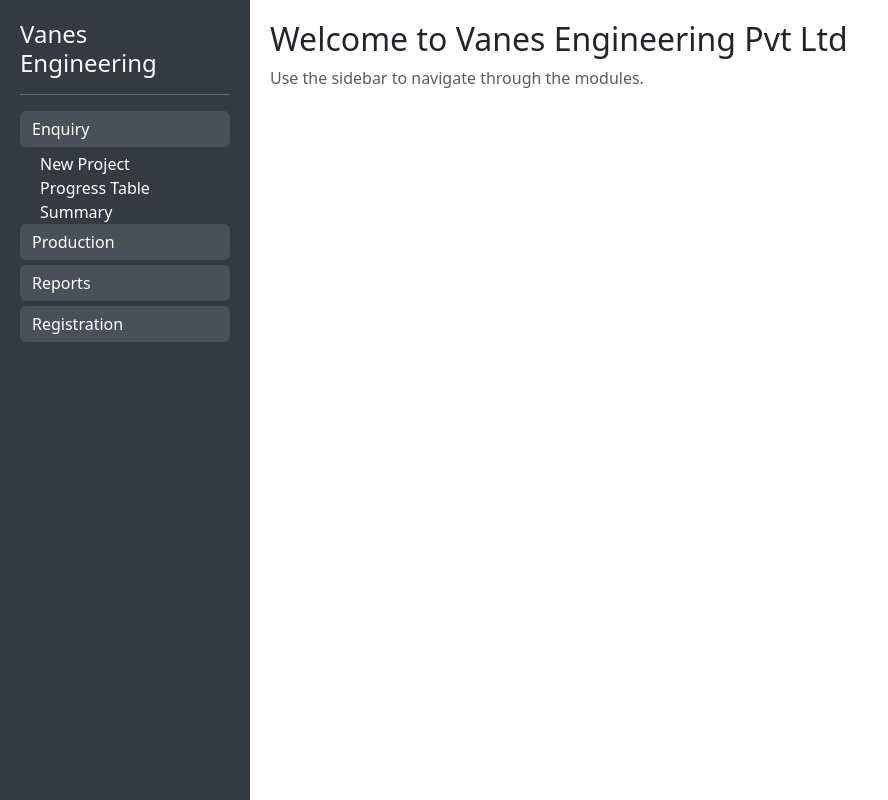
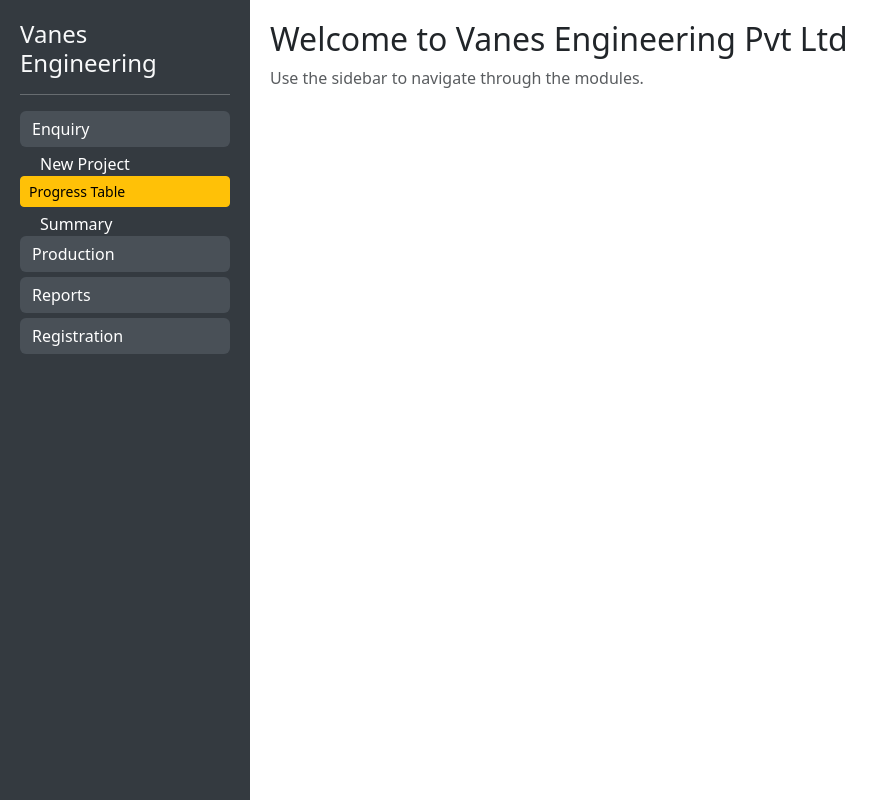
Before and after one commit to dudetech-web/Vanesengineering.com, a Flask app: template templates/dashboard.html in a window 1280 px wide, after a click on "Enquiry". Shown: the whole page, without its empty margins (0-888 px from the left). Run offline with Flask 3, Linux system fonts and the light colour scheme; the template is opened without the code that fills it: values that come from a table or form of the project are taken from there, others are empty; tables that the repository leaves empty hold one stand-in row (values such as "Sample post"); parts of the project's set-up code (start-up, migrations or seed data) failed here and were passed over.

Commit message:
Update dashboard.html

```diff
--- a/templates/dashboard.html
+++ b/templates/dashboard.html
@@ -57,7 +57,7 @@
         </button>
         <div class="collapse" id="enquiryMenu">
             <a href="{{ url_for('new_project') }}" class="nav-link">New Project</a>
-            <a href="#" class="nav-link disabled">Progress Table</a>
+            <a href="{{ url_for('view_progress_table', project_id=proj.id) }}" class="btn btn-sm btn-warning">Progress Table</a>
             <a href="#" class="nav-link disabled">Summary</a>
         </div>
 
```
